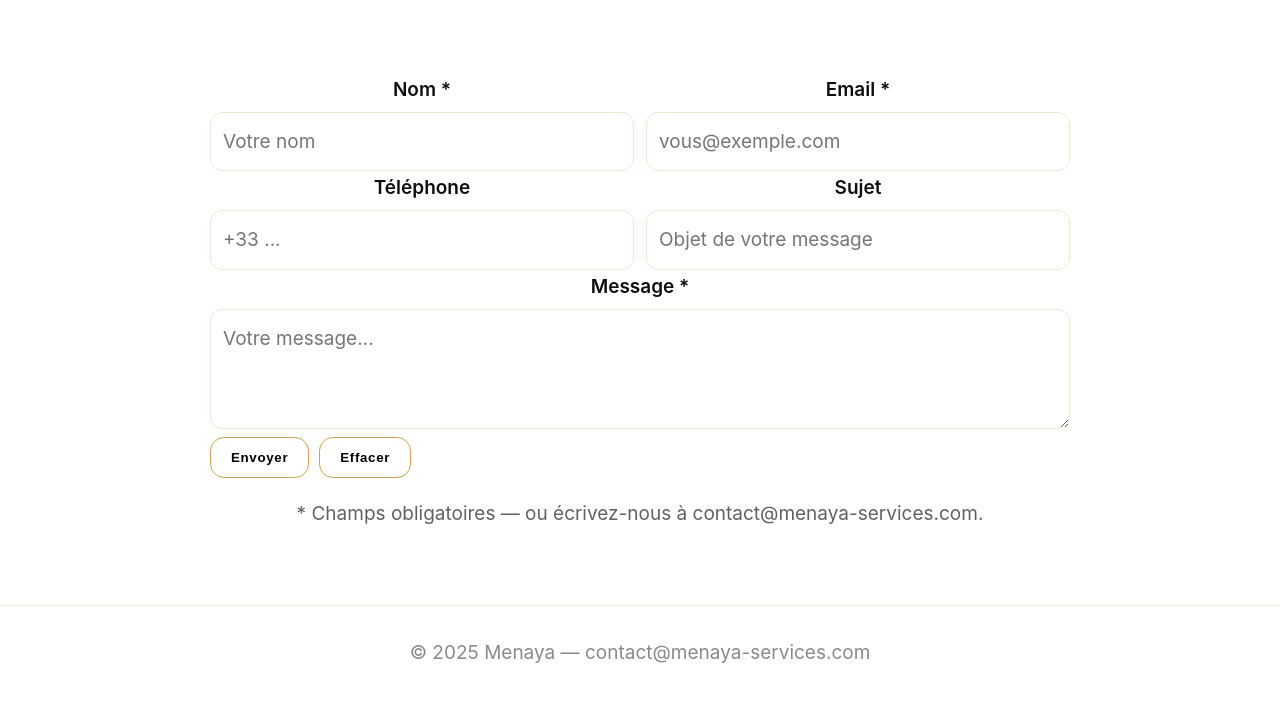
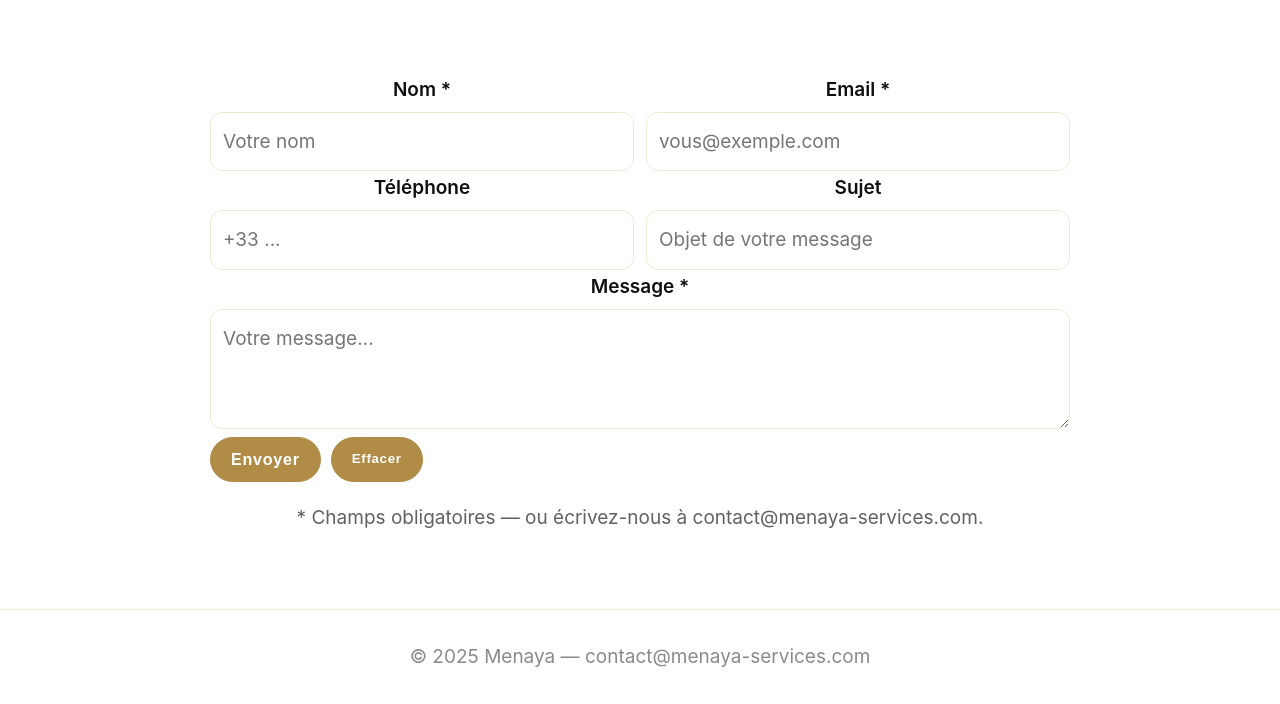
Before and after one commit to contact367/menaya-services-website, a plain HTML site: page contact.html in a window 1280 px wide. Shown: the part 202-906 px from the top of the page. Drawn offline with Linux system fonts and the light colour scheme.

Commit message:
Add files via upload

```diff
--- a/styles.css
+++ b/styles.css
@@ -66,3 +66,38 @@ textarea{min-height:120px;resize:vertical}
   .reveal{opacity:0; transform: translateY(16px); transition: opacity .7s ease, transform .7s ease}
   .reveal.in{opacity:1; transform: translateY(0)}
 }
+/* Correction bouton Envoyer sur mobile */
+button.btn[type="submit"] {
+  font-size: 16px !important;
+  color: #fff !important;      /* adapte la couleur si besoin */
+  text-indent: 0 !important;
+  overflow: visible !important;
+  white-space: normal !important;
+}
+
+button.btn[type="submit"]::before,
+button.btn[type="submit"]::after {
+  content: none !important;
+}
+/* --- Fix bouton Envoyer (toujours visible, mobile + desktop) --- */
+.actions .btn,
+button[type="submit"] {
+  display: inline-block;
+  padding: .75rem 1.25rem;
+  font-weight: 600;
+  line-height: 1.2;
+  color: #fff !important;
+  -webkit-text-fill-color: #fff !important; /* iOS/Safari */
+  text-shadow: none !important;
+  background: #b18c47;          /* ton doré */
+  border: 1px solid #b18c47;
+  border-radius: 28px;
+  opacity: 1 !important;
+  visibility: visible !important;
+  text-indent: 0 !important;
+}
+
+.actions .btn:hover,
+button[type="submit"]:hover {
+  filter: brightness(1.06);
+}
```
